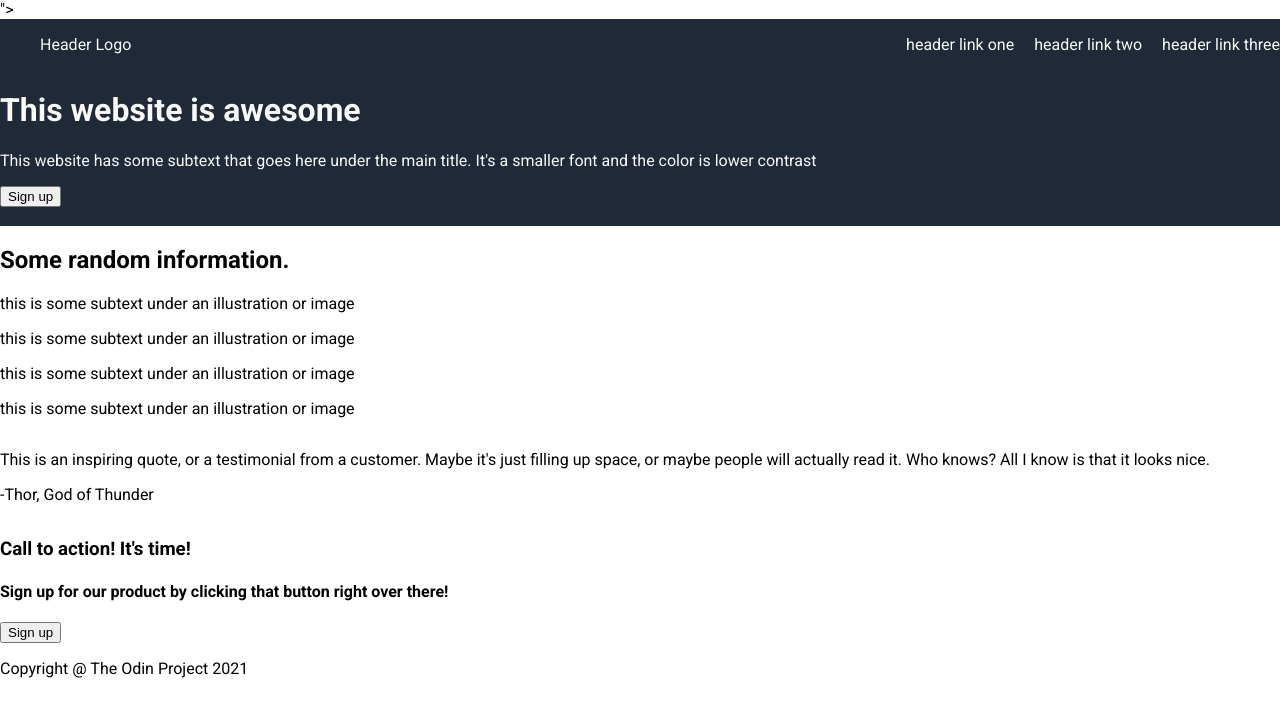
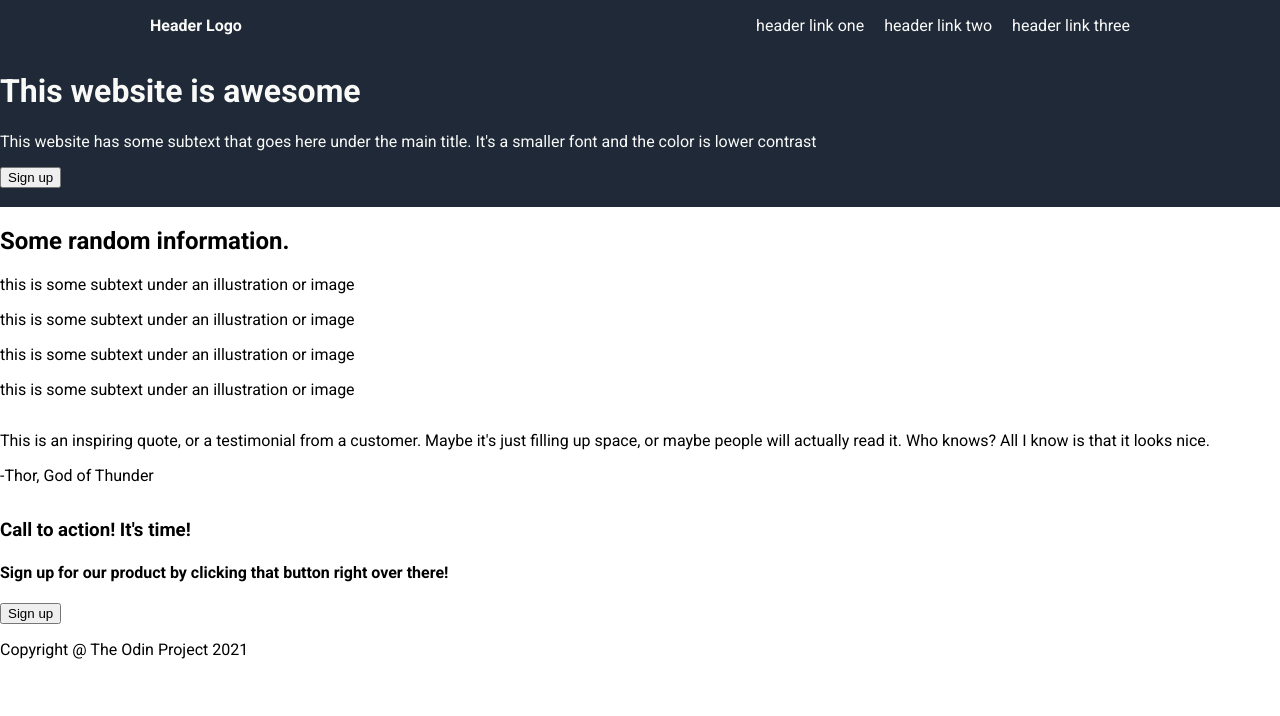
Before and after one commit to mlanda98/landing-page, a plain HTML site: page index.html in a window 1280 px wide. Drawn offline with Linux system fonts and the light colour scheme.

Commit message:
Header completed
The header section is completed.

```diff
--- a/index.html
+++ b/index.html
@@ -7,7 +7,7 @@
   <link rel="stylesheet" href="styles.css">
   <link rel="preconnect" href="https://fonts.googleapis.com">
   <link rel="preconnect" href="https://fonts.gstatic.com" crossorigin>
-  <link href="https://fonts.googleapis.com/css2?family=Roboto:ital,wght@0,100;0,300;0,400;0,500;0,700;0,900;1,100;1,300;1,400;1,500;1,700;1,900&display=swap" rel="stylesheet">">
+  <link href="https://fonts.googleapis.com/css2?family=Roboto:ital,wght@0,100;0,300;0,400;0,500;0,700;0,900;1,100;1,300;1,400;1,500;1,700;1,900&display=swap" rel="stylesheet">
 </head>
 <body>
   <div class="body">
--- a/styles.css
+++ b/styles.css
@@ -16,9 +16,10 @@ body{
 .header{
   display: flex;
   gap: 20px;
-  margin-left: 40px;
+  margin: 0 150px 0 150px;
 }
 
 .push-left{
   margin-right: auto;
+  font-weight: bold;
 }
```
